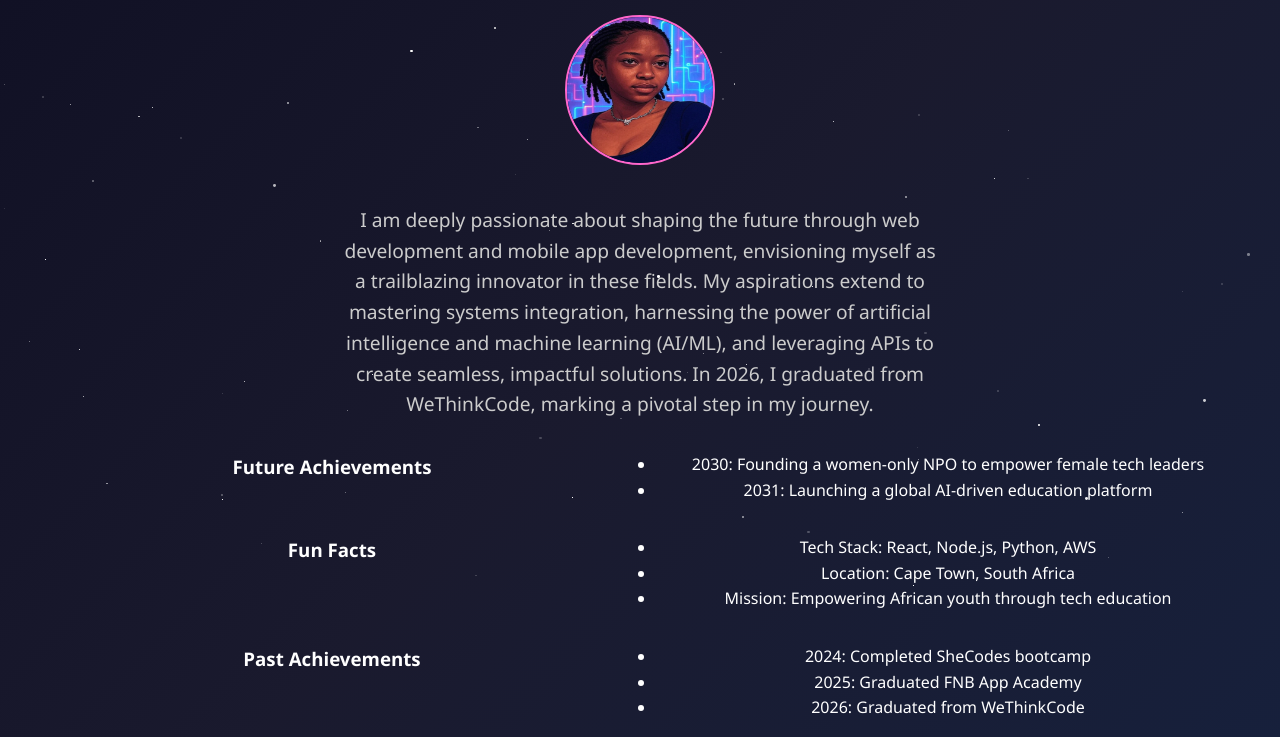
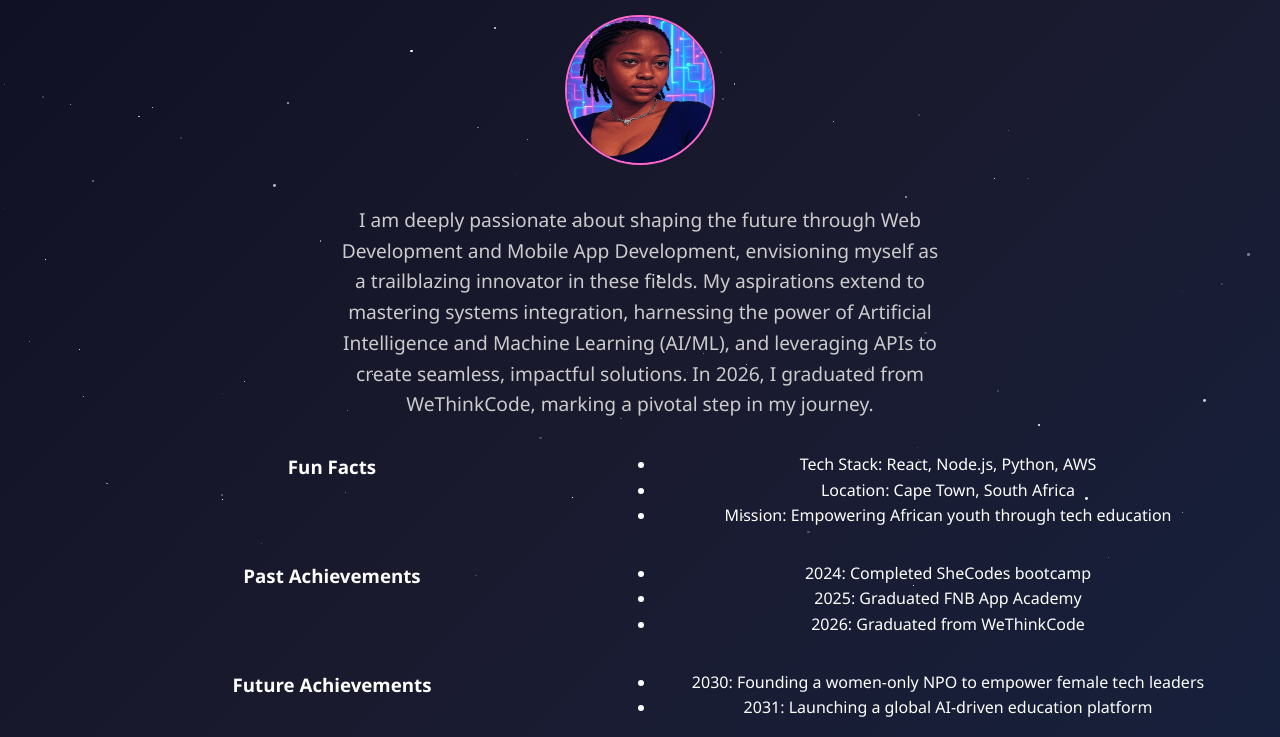
Before and after one commit to BoitumeloRak/future-me-2030, a plain HTML site: page about.html in a window 1280 px wide. Shown: the part 215-952 px from the top of the page. Drawn offline with nearby package versions, Linux system fonts and the light colour scheme.

Commit message:
Fixed spelling errors

```diff
--- a/about.html
+++ b/about.html
@@ -31,16 +31,9 @@
       <div class="avatar" data-aos="zoom-in">
         <img src="images/c8499094-ce47-490f-ab28-2649cd9d7db0.jpg" alt="Future Boitumelo Avatar">
       </div>
-      <p class="bio">I am deeply passionate about shaping the future through web development and mobile app development, envisioning myself as a trailblazing innovator in these fields. My aspirations extend to mastering systems integration, harnessing the power of artificial intelligence and machine learning (AI/ML), and leveraging APIs to create seamless, impactful solutions. In 2026, I graduated from WeThinkCode, marking a pivotal step in my journey.</p>
-      <div class="future-achievements" data-aos="fade-up" data-aos-delay="200">
-        <h3>Future Achievements</h3>
-        <ul>
-          <li>2030: Founding a women-only NPO to empower female tech leaders</li>
-          <li>2031: Launching a global AI-driven education platform</li>
-        </ul>
-      </div>
+      <p class="bio">I am deeply passionate about shaping the future through Web Development and Mobile App Development, envisioning myself as a trailblazing innovator in these fields. My aspirations extend to mastering systems integration, harnessing the power of Artificial Intelligence and Machine Learning (AI/ML), and leveraging APIs to create seamless, impactful solutions. In 2026, I graduated from WeThinkCode, marking a pivotal step in my journey.</p>
       <div class="fun-facts" data-aos="fade-up">
-        <h3>Fun Facts</h3>
+      <h3>Fun Facts</h3>
         <ul>
           <li>Tech Stack: React, Node.js, Python, AWS</li>
           <li>Location: Cape Town, South Africa</li>
@@ -55,6 +48,13 @@
           <li>2026: Graduated from WeThinkCode</li>
         </ul>
       </div>
+      <div class="future-achievements" data-aos="fade-up" data-aos-delay="200">
+        <h3>Future Achievements</h3>
+        <ul>
+          <li>2030: Founding a women-only NPO to empower female tech leaders</li>
+          <li>2031: Launching a global AI-driven education platform</li>
+        </ul>
+      </div>
     </section>
   </main>
 
```
